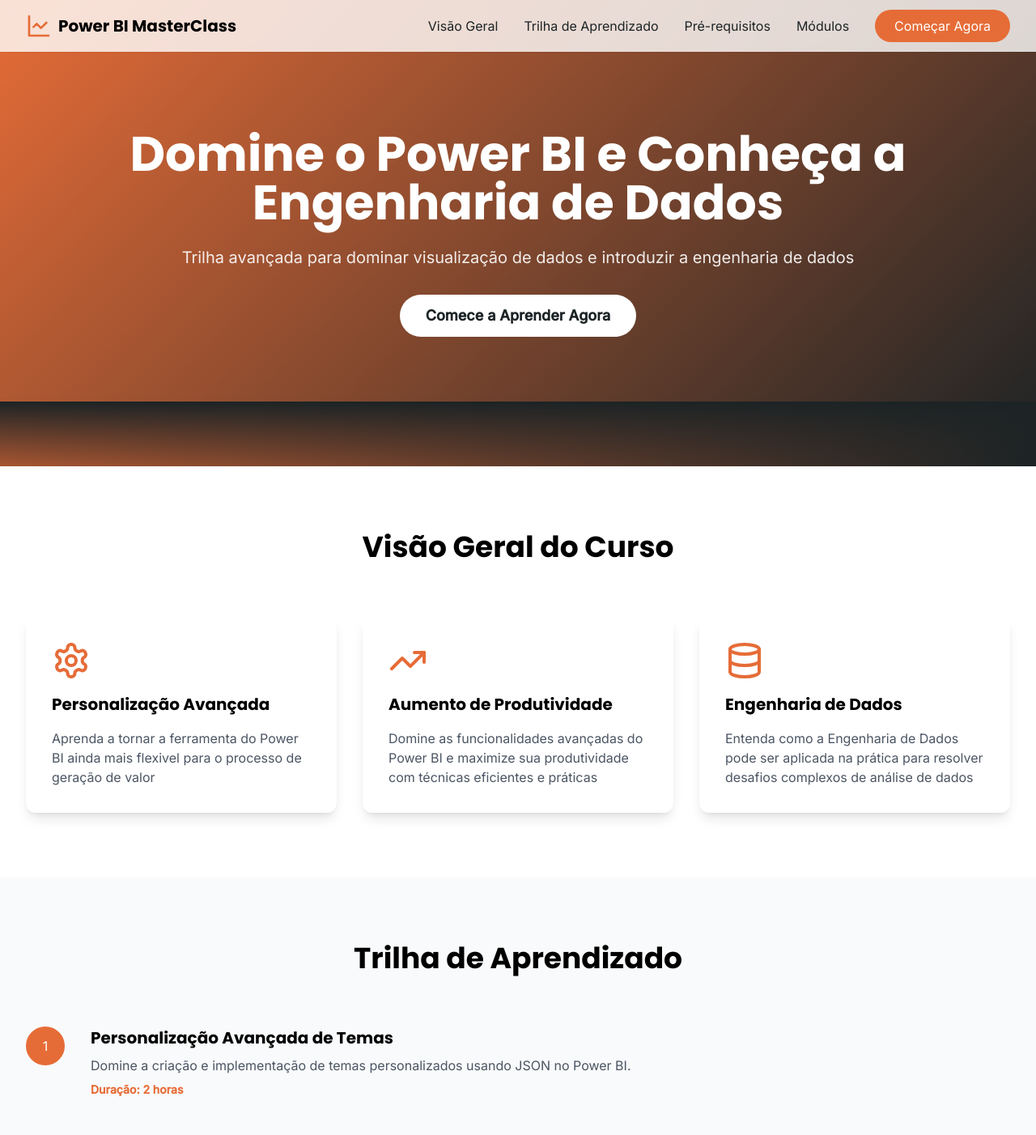
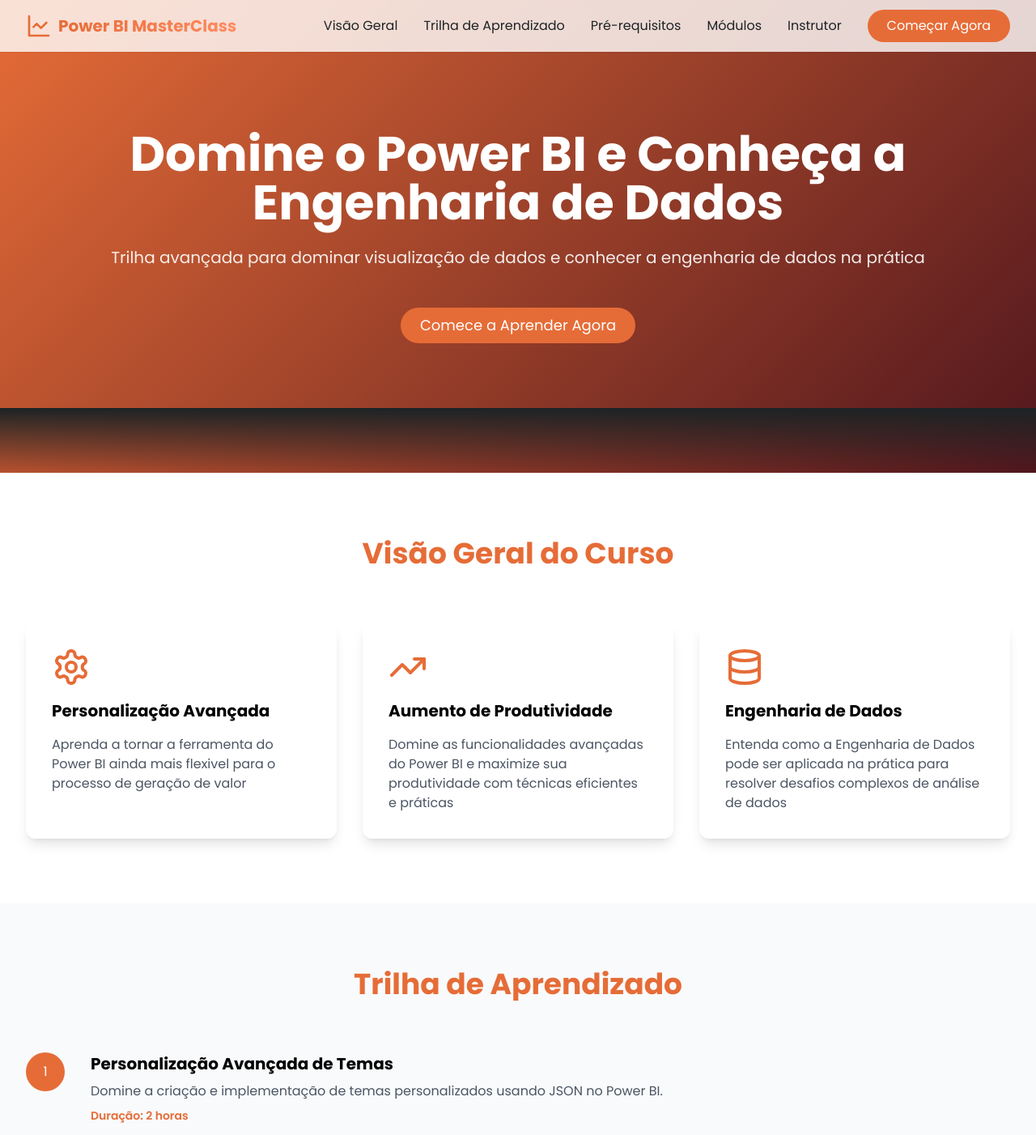
Before and after one commit to Dlaranjo/trilha-site, a React (Vite) app: page / in a window 1280 px wide. Shown: the top 1402 px of the page at 81% size. Built offline with nearby package versions, Linux system fonts and the light colour scheme.

Commit message:
Incluindo seção de instrutor

```diff
--- a/src/App.tsx
+++ b/src/App.tsx
@@ -27,16 +27,17 @@
         <div className="flex justify-between h-16">
           <div className="flex items-center">
             <LineChart className="h-8 w-8 text-primary-orange" />
-            <span className="ml-2 text-xl font-bold font-poppins">Power BI MasterClass</span>
+            <span className="ml-2 text-xl font-bold font-poppins bg-gradient-to-r from-primary-orange to-[#FF8B60] bg-clip-text text-transparent">Power BI MasterClass</span>
           </div>
 
           <div className="hidden md:flex items-center space-x-8">
-            <a href="#overview" className="text-primary-black hover:text-primary-orange transition-colors">Visão Geral</a>
-            <a href="#path" className="text-primary-black hover:text-primary-orange transition-colors">Trilha de Aprendizado</a>
-            <a href="#prerequisites" className="text-primary-black hover:text-primary-orange transition-colors">Pré-requisitos</a>
-            <a href="#modules" className="text-primary-black hover:text-primary-orange transition-colors">Módulos</a>
+            <a href="#overview" className="nav-link">Visão Geral</a>
+            <a href="#path" className="nav-link">Trilha de Aprendizado</a>
+            <a href="#prerequisites" className="nav-link">Pré-requisitos</a>
+            <a href="#modules" className="nav-link">Módulos</a>
+            <a href="#instructor" className="nav-link">Instrutor</a>
             <a href="https://github.com/Dlaranjo/trilha-pbi" target="_blank" rel="noopener noreferrer">
-            <button className="bg-primary-orange text-white px-6 py-2 rounded-full hover:bg-primary-black transition-colors">
+              <button className="button-primary">
                 Começar Agora
               </button>
             </a>
@@ -58,8 +59,9 @@
             <a href="#path" className="block px-3 py-2 text-primary-black hover:text-primary-orange">Trilha de Aprendizado</a>
             <a href="#prerequisites" className="block px-3 py-2 text-primary-black hover:text-primary-orange">Pré-requisitos</a>
             <a href="#modules" className="block px-3 py-2 text-primary-black hover:text-primary-orange">Módulos</a>
+            <a href="#instructor" className="block px-3 py-2 text-primary-black hover:text-primary-orange">Instrutor</a>
             <a href="https://github.com/Dlaranjo/trilha-pbi" target="_blank" rel="noopener noreferrer">
-            <button className="w-full mt-4 bg-primary-orange text-white px-6 py-2 rounded-full hover:bg-primary-black transition-colors">
+              <button className="button-primary w-full mt-4">
                 Começar Agora
               </button>
             </a>
@@ -181,14 +183,14 @@
               transition={{ delay: 0.3, duration: 0.6 }}
               className="text-lg md:text-xl text-white/90 mb-8"
             >
-              Trilha avançada para dominar visualização de dados e introduzir a engenharia de dados
+              Trilha avançada para dominar visualização de dados e conhecer a engenharia de dados na prática
             </motion.p>
             <a href="https://github.com/Dlaranjo/trilha-pbi" target="_blank" rel="noopener noreferrer">
               <motion.button
-              initial={{ opacity: 0, scale: 0.9 }}
-              animate={{ opacity: 1, scale: 1 }}
+                initial={{ opacity: 0 }}
+                animate={{ opacity: 1 }}
                 transition={{ delay: 0.6, duration: 0.6 }}
-              className="bg-white text-primary-black px-8 py-3 rounded-full text-lg font-semibold hover:bg-primary-orange hover:text-white transition-colors"
+                className="button-primary text-lg mt-4"
               >
                 Comece a Aprender Agora
               </motion.button>
@@ -202,23 +204,32 @@
       <section id="overview" className="py-20">
         <div className="max-w-7xl mx-auto px-4 sm:px-6 lg:px-8">
           <FadeInSection>
-            <h2 className="text-3xl md:text-4xl font-bold text-center mb-16 font-poppins">Visão Geral do Curso</h2>
+            <h2 className="section-title">Visão Geral do Curso</h2>
             <div className="grid md:grid-cols-3 gap-8">
-              <div className="bg-white p-8 rounded-xl shadow-lg hover:shadow-xl transition-shadow">
+              <motion.div
+                whileHover={{ scale: 1.02 }}
+                className="bg-white p-8 rounded-xl shadow-lg card-hover"
+              >
                 <Settings className="w-12 h-12 text-primary-orange mb-4" />
                 <h3 className="text-xl font-bold mb-4">Personalização Avançada</h3>
                 <p className="text-gray-600">Aprenda a tornar a ferramenta do Power BI ainda mais flexivel para o processo de geração de valor</p>
-              </div>
-              <div className="bg-white p-8 rounded-xl shadow-lg hover:shadow-xl transition-shadow">
+              </motion.div>
+              <motion.div
+                whileHover={{ scale: 1.02 }}
+                className="bg-white p-8 rounded-xl shadow-lg card-hover"
+              >
                 <TrendingUp className="w-12 h-12 text-primary-orange mb-4" />
                 <h3 className="text-xl font-bold mb-4">Aumento de Produtividade</h3>
                 <p className="text-gray-600">Domine as funcionalidades avançadas do Power BI e maximize sua produtividade com técnicas eficientes e práticas</p>
-              </div>
-              <div className="bg-white p-8 rounded-xl shadow-lg hover:shadow-xl transition-shadow">
+              </motion.div>
+              <motion.div
+                whileHover={{ scale: 1.02 }}
+                className="bg-white p-8 rounded-xl shadow-lg card-hover"
+              >
                 <Database className="w-12 h-12 text-primary-orange mb-4" />
                 <h3 className="text-xl font-bold mb-4">Engenharia de Dados</h3>
                 <p className="text-gray-600">Entenda como a Engenharia de Dados pode ser aplicada na prática para resolver desafios complexos de análise de dados</p>
-              </div>
+              </motion.div>
             </div>
           </FadeInSection>
         </div>
@@ -228,7 +239,7 @@
       <section id="path" className="py-20 bg-gray-50">
         <div className="max-w-7xl mx-auto px-4 sm:px-6 lg:px-8">
           <FadeInSection>
-            <h2 className="text-3xl md:text-4xl font-bold text-center mb-16 font-poppins">Trilha de Aprendizado</h2>
+            <h2 className="section-title">Trilha de Aprendizado</h2>
             <div className="relative">
               {modules.map((module, index) => (
                 <div key={index} className="flex flex-col md:flex-row items-start mb-12">
@@ -251,7 +262,7 @@
       <section id="prerequisites" className="py-20">
         <div className="max-w-7xl mx-auto px-4 sm:px-6 lg:px-8">
           <FadeInSection>
-            <h2 className="text-3xl md:text-4xl font-bold text-center mb-16 font-poppins">Pré-requisitos</h2>
+            <h2 className="section-title">Pré-requisitos</h2>
             <div className="grid md:grid-cols-2 lg:grid-cols-4 gap-8">
               <div className="flex items-start space-x-4">
                 <CheckCircle2 className="w-6 h-6 text-primary-orange flex-shrink-0" />
@@ -290,7 +301,7 @@
       <section id="modules" className="py-20 bg-gray-50">
         <div className="max-w-7xl mx-auto px-4 sm:px-6 lg:px-8">
           <FadeInSection>
-            <h2 className="text-3xl md:text-4xl font-bold text-center mb-16 font-poppins">Módulos do Curso</h2>
+            <h2 className="section-title">Módulos do Curso</h2>
             <div className="space-y-4">
               {modules.map((module, index) => (
                 <div key={index} className="bg-white rounded-lg shadow-md overflow-hidden">
@@ -325,11 +336,63 @@
         </div>
       </section>
 
+      {/* Meet the Instructor */}
+      <section id="instructor" className="py-20 bg-gradient-to-br from-gray-50 to-white">
+        <div className="max-w-7xl mx-auto px-4 sm:px-6 lg:px-8">
+          <FadeInSection>
+            <h2 className="section-title">Conheça o Instrutor</h2>
+            <div className="flex flex-col md:flex-row items-center gap-12">
+              <motion.div
+                whileHover={{ scale: 1.05 }}
+                className="w-64 h-64 rounded-full overflow-hidden bg-gray-200 flex-shrink-0 shadow-xl"
+              >
+                <img
+                  src="./utils/foto1.jpg"
+                  alt="Foto do Instrutor"
+                  className="w-full h-full object-cover"
+                />
+              </motion.div>
+              <div className="text-center md:text-left">
+                <h3 className="text-2xl font-bold mb-4 bg-gradient-to-r from-primary-orange to-[#FF8B60] bg-clip-text text-transparent">Daniel Alves Laranjo</h3>
+                <p className="text-lg font-semibold text-gray-800 mb-3">
+                  Especialista em Power BI e Engenharia de Dados
+                </p>
+                <p className="text-base text-gray-600 leading-relaxed">
+                Atualmente atua na área de dados pelo IEBT Innovation e deseja compartilhar suas experiências com todos que buscam aprender mais sobre o universo de dados.
+                </p>
+                <div className="flex flex-wrap gap-4 justify-center md:justify-start mt-3">
+                  <motion.a
+                    whileHover={{ scale: 1.05 }}
+                    href="https://www.linkedin.com/in/daniel-laranjo-660a76238/"
+                    className="text-primary-orange hover:text-primary-black transition-colors flex items-center gap-2"
+                  >
+                    <svg className="w-5 h-5" fill="currentColor" viewBox="0 0 24 24" aria-hidden="true">
+                      <path d="M20.447 20.452h-3.554v-5.569c0-1.328-.027-3.037-1.852-3.037-1.853 0-2.136 1.445-2.136 2.939v5.667H9.351V9h3.414v1.561h.046c.477-.9 1.637-1.85 3.37-1.85 3.601 0 4.267 2.37 4.267 5.455v6.286zM5.337 7.433c-1.144 0-2.063-.926-2.063-2.065 0-1.138.92-2.063 2.063-2.063 1.14 0 2.064.925 2.064 2.063 0 1.139-.925 2.065-2.064 2.065zm1.782 13.019H3.555V9h3.564v11.452zM22.225 0H1.771C.792 0 0 .774 0 1.729v20.542C0 23.227.792 24 1.771 24h20.451C23.2 24 24 23.227 24 22.271V1.729C24 .774 23.2 0 22.222 0h.003z"/>
+                    </svg>
+                    LinkedIn
+                  </motion.a>
+                  <motion.a
+                    whileHover={{ scale: 1.05 }}
+                    href="https://github.com/Dlaranjo"
+                    className="text-primary-orange hover:text-primary-black transition-colors flex items-center gap-2"
+                  >
+                    <svg className="w-5 h-5" fill="currentColor" viewBox="0 0 24 24" aria-hidden="true">
+                      <path fillRule="evenodd" d="M12 2C6.477 2 2 6.484 2 12.017c0 4.425 2.865 8.18 6.839 9.504.5.092.682-.217.682-.483 0-.237-.008-.868-.013-1.703-2.782.605-3.369-1.343-3.369-1.343-.454-1.158-1.11-1.466-1.11-1.466-.91-.62.069-.608.069-.608 1.003.07 1.531 1.032 1.531 1.032.892 1.53 2.341 1.088 2.91.832.092-.647.35-1.088.636-1.338-2.22-.253-4.555-1.113-4.555-4.951 0-1.093.39-1.988 1.029-2.688-.103-.253-.446-1.272.098-2.65 0 0 .84-.27 2.75 1.026A9.564 9.564 0 0112 6.844c.85.004 1.705.115 2.504.337 1.909-1.296 2.747-1.027 2.747-1.027.546 1.379.202 2.398.1 2.651.64.7 1.028 1.595 1.028 2.688 0 3.848-2.339 4.695-4.566 4.943.359.309.678.92.678 1.855 0 1.338-.012 2.419-.012 2.747 0 .268.18.58.688.482A10.019 10.019 0 0022 12.017C22 6.484 17.522 2 12 2z" clipRule="evenodd" />
+                    </svg>
+                    GitHub
+                  </motion.a>
+                </div>
+              </div>
+            </div>
+          </FadeInSection>
+        </div>
+      </section>
+
       {/* Formulário de Contato */}
       <section className="py-20">
         <div className="max-w-3xl mx-auto px-4 sm:px-6 lg:px-8">
           <FadeInSection>
-            <h2 className="text-3xl md:text-4xl font-bold text-center mb-16 font-poppins">Entre em Contato</h2>
+            <h2 className="section-title">Entre em Contato</h2>
             <form className="space-y-6" onSubmit={handleSubmit}>
               <div>
                 <label htmlFor="from_name" className="block text-sm font-medium text-gray-700 mb-1">Nome</label>
@@ -373,7 +436,7 @@
               <button
                 type="submit"
                 disabled={isSubmitting}
-                className={`w-full bg-primary-orange text-white px-6 py-3 rounded-md hover:bg-primary-black transition-colors font-semibold ${
+                className={`button-primary w-full py-3 ${
                   isSubmitting ? 'opacity-50 cursor-not-allowed' : ''
                 }`}
               >
--- a/src/index.css
+++ b/src/index.css
@@ -6,12 +6,16 @@
 
 :root {
   --primary-orange: #E66C37;
-  --primary-black: #1C2325;
+  --primary-black: #51161d;
   --white: #FFFFFF;
   --gradient: linear-gradient(135deg, var(--primary-orange), var(--primary-black));
 }
 
 @layer base {
+  body {
+    @apply font-poppins antialiased;
+  }
+
   html {
     scroll-behavior: smooth;
     font-family: 'Inter', sans-serif;
@@ -26,8 +30,63 @@
   }
 }
 
-.gradient-bg {
-  background: var(--gradient);
+@layer components {
+  .gradient-bg {
+    background: var(--gradient);
+  }
+
+  .card-hover {
+    @apply transition-all duration-300 hover:shadow-xl hover:-translate-y-1;
+  }
+
+  .nav-link {
+    @apply relative text-primary-black hover:text-primary-orange transition-colors;
+  }
+
+  .nav-link::after {
+    @apply content-[''] absolute bottom-0 left-0 w-0 h-0.5 bg-primary-orange transition-all duration-300;
+  }
+
+  .nav-link:hover::after {
+    @apply w-full;
+  }
+
+  .button-primary {
+    @apply bg-primary-orange text-white px-6 py-2 rounded-full
+           transition-all duration-300
+           hover:shadow-lg hover:-translate-y-0.5 hover:bg-primary-black;
+  }
+
+  .section-title {
+    @apply text-3xl md:text-4xl font-bold text-center mb-16 font-poppins
+           bg-gradient-to-r from-primary-black to-primary-orange bg-clip-text text-transparent;
+    background: var(--primary-orange);
+    -webkit-background-clip: text;
+    -webkit-text-fill-color: transparent;
+  }
+}
+
+/* Modern Scrollbar */
+::-webkit-scrollbar {
+  width: 8px;
+}
+
+::-webkit-scrollbar-track {
+  @apply bg-gray-100;
+}
+
+::-webkit-scrollbar-thumb {
+  @apply bg-primary-orange/30 rounded-full hover:bg-primary-orange/50 transition-colors;
+}
+
+/* Smooth Scroll Behavior */
+html {
+  scroll-behavior: smooth;
+}
+
+/* Modern Focus Styles */
+*:focus-visible {
+  @apply outline-none ring-2 ring-primary-orange ring-offset-2;
 }
 
 .text-gradient {
```
Also changed, not shown: 2 other files (tests, documents, lock files or other folders). Lines whose indentation alone changed are shown as unchanged.
